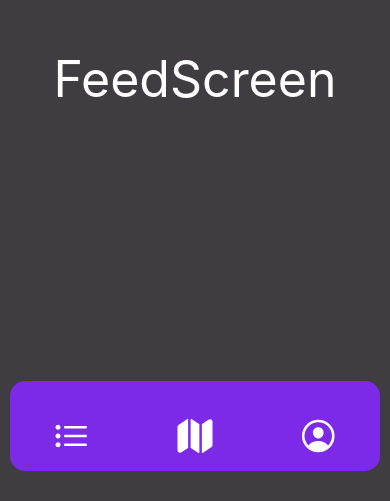
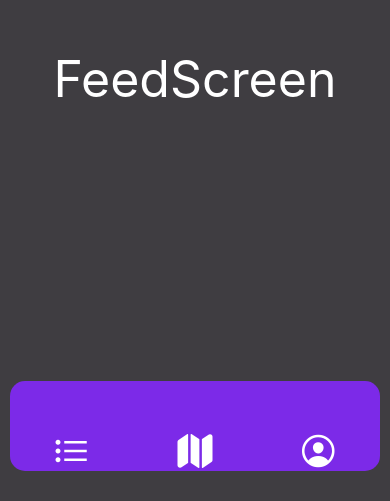
Before and after one commit to Kealen-Pillay/SportsHub, a React Native app: screen / in a window 390 px wide. Shown: the part 343-844 px from the top of the page. Built offline with nearby package versions, Linux system fonts and the light colour scheme.

Commit message:
Center icons

```diff
--- a/components/MainContainer.js
+++ b/components/MainContainer.js
@@ -41,7 +41,8 @@ const MainContainer = () => {
                 style={{
                   justifyContent: "center",
                   alignItems: "center",
-                  marginTop: 20,
+                  marginTop: 50,
+                  height:"100%"
                 }}
               />
             );
```
